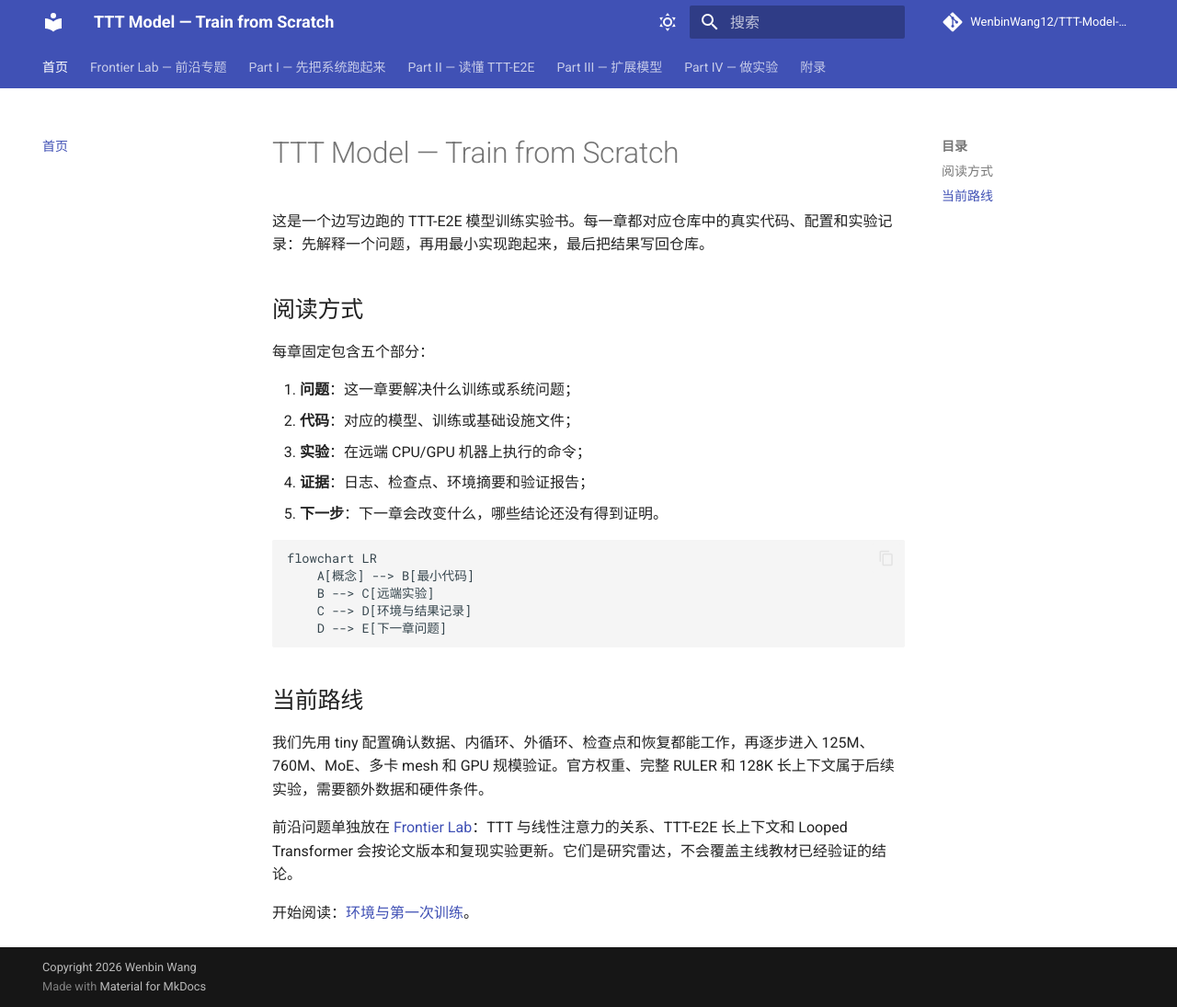
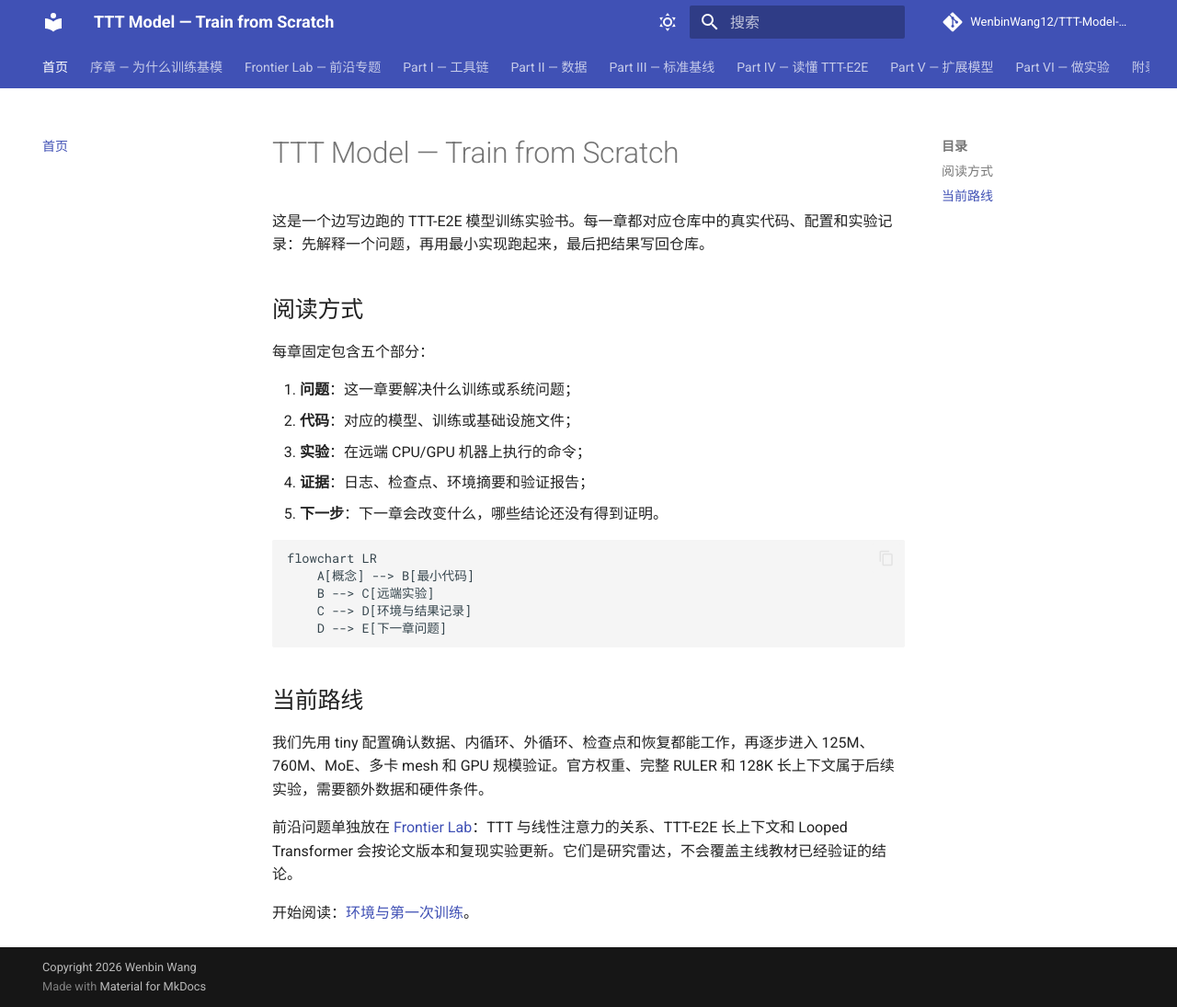
Before and after one commit to WenbinWang12/Modern-Sequence-Models-from-Scratch, an MkDocs documentation site: the page built from docs/index.md, in a window 1280 px wide and 1095 px high. Shown: the whole window at 92% size. Built offline with MkDocs 1.6.1 and Material for MkDocs 9.7.7, drawn with Linux system fonts in a browser that asks for light colours; comment, search, counter and statistics services are not loaded.

```diff
--- a/mkdocs.yml
+++ b/mkdocs.yml
@@ -17,6 +17,7 @@ theme:
     - search.highlight
     - content.code.copy
     - content.code.annotate
+    - content.footnote.tooltips
   palette:
     - media: "(prefers-color-scheme: light)"
       scheme: default
@@ -50,22 +51,31 @@ markdown_extensions:
 
 nav:
   - 首页: index.md
+  - 序章 — 为什么训练基模:
+      - 训练系统全景: book/00_why_pretrain.md
   - Frontier Lab — 前沿专题:
       - 专题总览: frontier/index.md
       - TTT 与线性注意力: frontier/ttt_linear_attention.md
       - TTT-E2E 与长上下文: frontier/ttt_e2e_long_context.md
       - Looped Transformer: frontier/loop_transformer.md
-  - Part I — 先把系统跑起来:
+  - Part I — 工具链:
       - 环境与第一次训练: book/01_environment.md
       - 仓库与实验记录: book/02_reproducible_runs.md
-  - Part II — 读懂 TTT-E2E:
+  - Part II — 数据:
+      - 数据契约: book/10_data_contract.md
+      - 数据清洗: book/11_data_cleaning.md
+      - Tokenizer 与词表: book/12_tokenizer.md
+      - Dataset 与 manifest: book/13_dataset_and_manifest.md
+  - Part III — 标准基线:
+      - Causal LM 基线: book/14_baseline_model.md
       - 配置、词表与维度: book/03_configuration.md
+  - Part IV — 读懂 TTT-E2E:
       - 前向顺序与快权重: book/04_forward_and_ttt.md
       - 内循环与外循环: book/05_inner_outer_loop.md
-  - Part III — 扩展模型:
+  - Part V — 扩展模型:
       - 注意力、缓存与流式推理: book/06_attention_cache.md
       - MoE、路由与专家并行: book/07_moe.md
-  - Part IV — 做实验:
+  - Part VI — 做实验:
       - 消融与 scaling: book/08_experiments.md
       - GPU、多卡与检查点验证: book/09_gpu_validation.md
   - 附录:
```
Also changed, not shown: docs/book/00_why_pretrain.md (added, +101 -0 lines), figures/README.md (added, +11 -0 lines), 3 other files.
